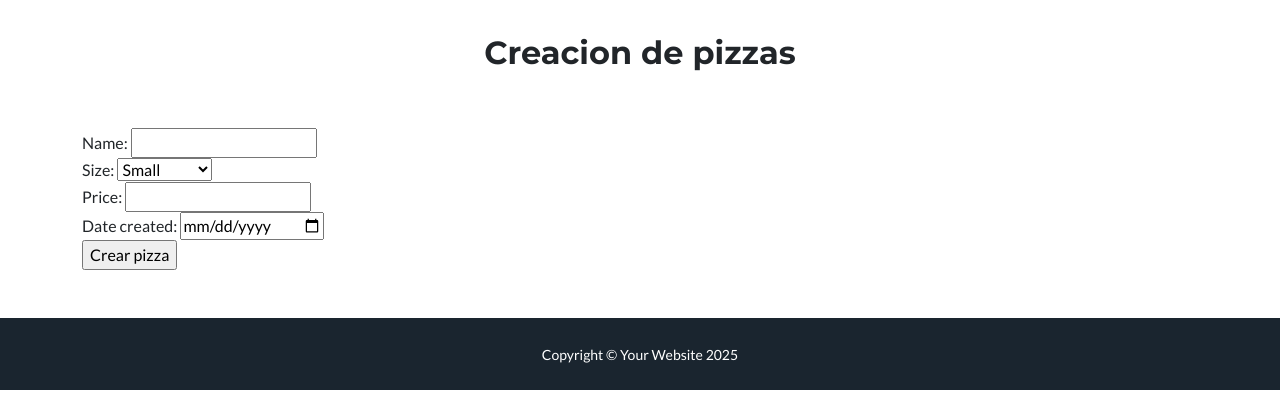
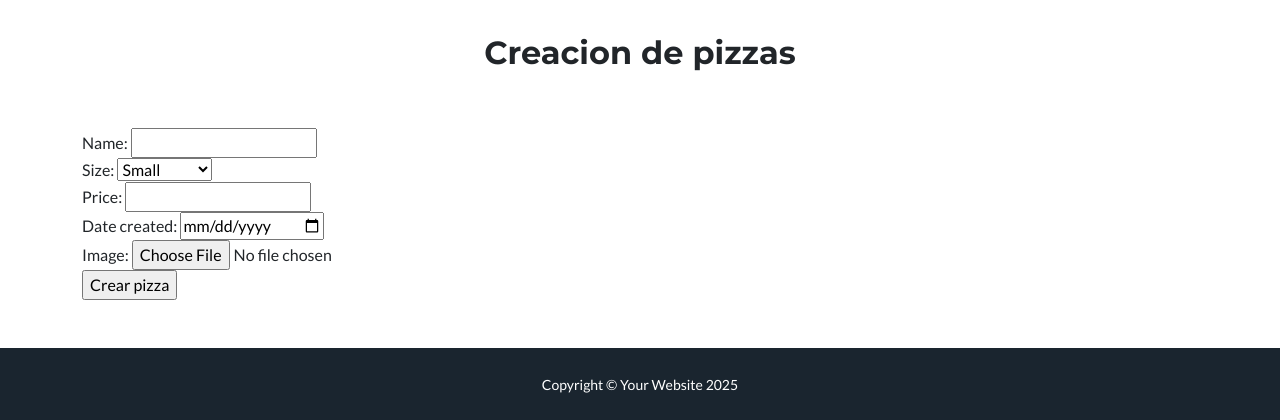
Before and after one commit to AdeiDsoo/AdeiCaba-as, a Django app: page /pizzas/create/ in a window 1280 px wide. Shown: the part 506-926 px from the top of the page. Before the commit the page ends 896 px from the top, so only its background shows below. Run offline with Django 5.2, Linux system fonts and the light colour scheme; the visitor is signed in with stand-in values (Sample User, id 1); some libraries are stand-ins or nearby versions.

Commit message:
added image pizzas, WIP render update image pizzas form

```diff
--- a/home/forms.py
+++ b/home/forms.py
@@ -5,3 +5,7 @@ class PizzaForm(forms.Form):
     size = forms.ChoiceField(choices=[('S', 'Small'), ('M', 'Medium'), ('L', 'Large'), ('XL', 'Extralarge')], required=True)
     price = forms.DecimalField(max_digits=5, decimal_places=2, required=True)
     date_created = forms.DateField(widget=forms.DateInput(attrs={'type': 'date'}))
+    image = forms.ImageField(required=False)
+
+    class Meta:
+        fields = ['name', 'size', 'price', 'date_created', 'image']
--- a/home/models.py
+++ b/home/models.py
@@ -5,6 +5,7 @@ class Pizza(models.Model):
     size = models.CharField(max_length=2)
     price = models.DecimalField(max_digits=5, decimal_places=2)
     date_created = models.DateField(null=True)
+    image=models.ImageField(upload_to='image', null=True, blank=True)
 
     def __str__(self):
         return self.name
--- a/home/templates/home/create_pizza.html
+++ b/home/templates/home/create_pizza.html
@@ -6,7 +6,7 @@
     Creacion de pizzas
 {% endblock content_title %}
 {% block content %}
-    <form action="{% url 'create_pizza' %}" method="POST">
+    <form action="{% url 'create_pizza' %}" enctype="multipart/form-data" method="POST">
         {% csrf_token %}
         {{ formPizza }}
         <input type="submit" value="Crear pizza">
--- a/home/views.py
+++ b/home/views.py
@@ -12,7 +12,7 @@ def index(request):
 @login_required
 def create_pizza(request):
     if request.method == 'POST':
-        formPizza = PizzaForm(request.POST)
+        formPizza = PizzaForm(request.POST, request.FILES)
         if formPizza.is_valid():
             info = formPizza.cleaned_data
             pizza = Pizza(
@@ -20,6 +20,7 @@ def create_pizza(request):
                 size=info.get('size'),
                 price=info.get('price'),
                 date_created=info.get('date_created'),
+                image=info.get('image')
             )
             pizza.save()
             return redirect('index')
```
Also changed, not shown: home/templates/home/pizza_list.html (+7 -2 lines), home/migrations/0003_pizza_image.py (added).
